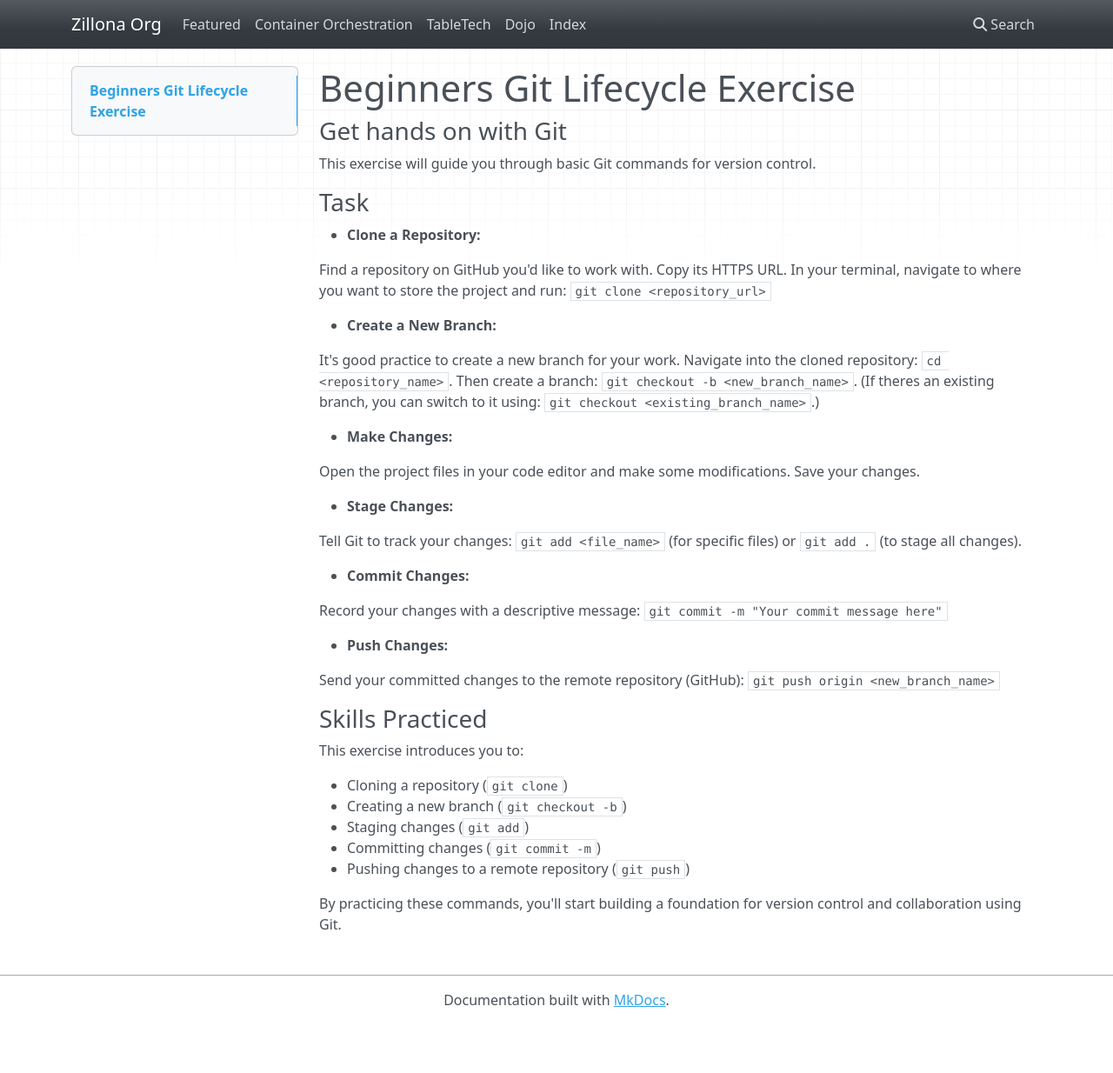
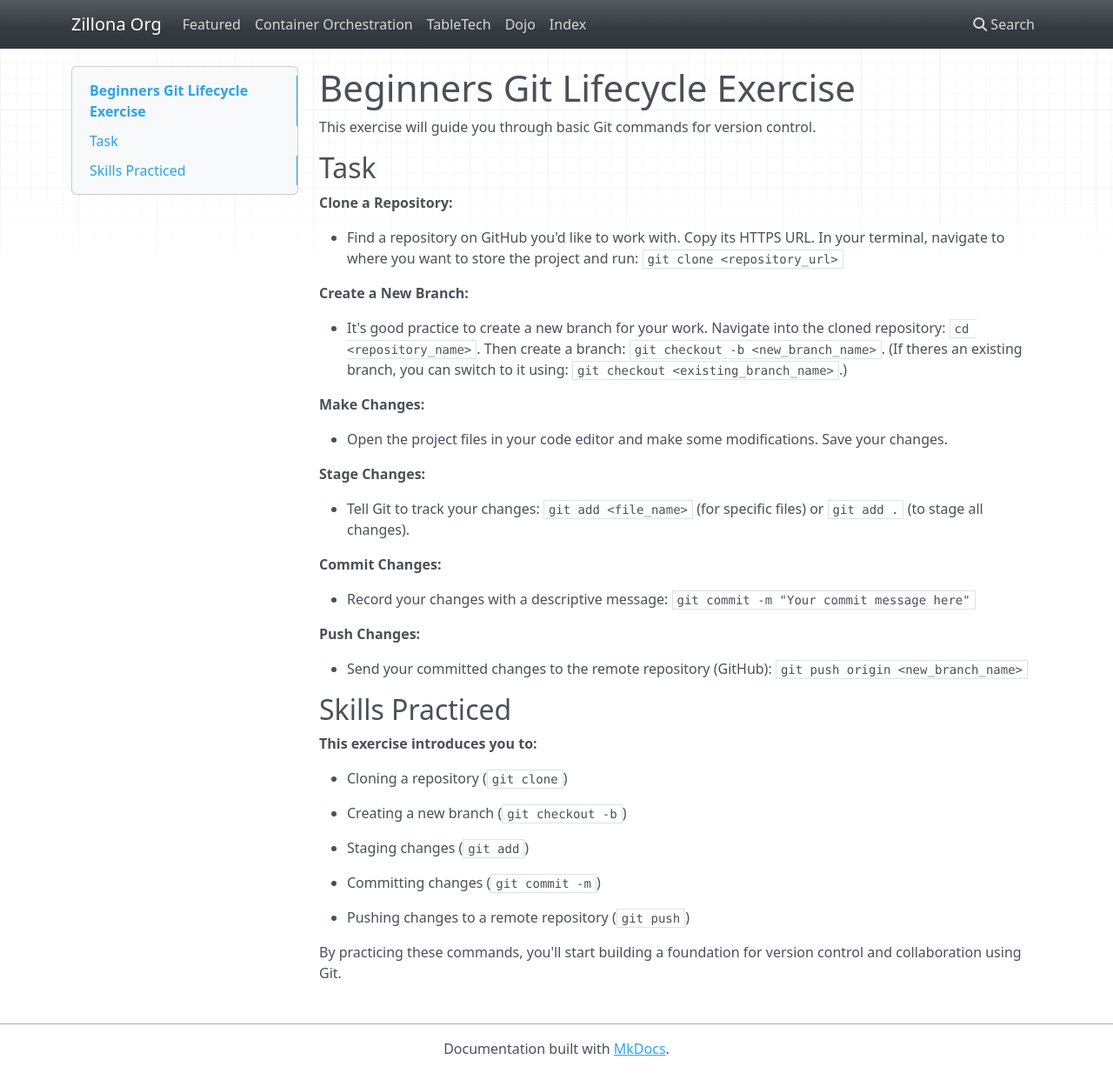
Before and after one commit to zillonaorg/Welcome, an MkDocs documentation site: the page built from docs/git_exercise-1.md, in a window 1280 px wide and 1234 px high. Shown: the whole window at 87% size. Built offline with MkDocs 1.6.1, drawn with Linux system fonts in a browser that asks for light colours; nearby versions of some CDN libraries.

Commit message:
Syntax adjutments

```diff
--- a/docs/git_exercise-1.md
+++ b/docs/git_exercise-1.md
@@ -1,43 +1,45 @@
 # Beginners Git Lifecycle Exercise
-
-### Get hands on with Git
 
 This exercise will guide you through basic Git commands for version control.
 
-### Task
+## Task
 
-* **Clone a Repository:**
+**Clone a Repository:**
 
-  Find a repository on GitHub you'd like to work with. Copy its HTTPS URL. In your terminal, navigate to where you want to store the project and run: `git clone <repository_url>`
+  * Find a repository on GitHub you'd like to work with. Copy its HTTPS URL. In your terminal, navigate to where you want to store the project and run: `git clone <repository_url>`
 
-* **Create a New Branch:**
+**Create a New Branch:**
 
-  It's good practice to create a new branch for your work. Navigate into the cloned repository: `cd <repository_name>`. Then create a branch: `git checkout -b <new_branch_name>`. (If theres an existing branch, you can switch to it using: `git checkout <existing_branch_name>`.)
+  * It's good practice to create a new branch for your work. Navigate into the cloned repository: `cd <repository_name>`. Then create a branch: `git checkout -b <new_branch_name>`. (If theres an existing branch, you can switch to it using: `git checkout <existing_branch_name>`.)
 
-* **Make Changes:**
+**Make Changes:**
 
-  Open the project files in your code editor and make some modifications. Save your changes.
+  * Open the project files in your code editor and make some modifications. Save your changes.
 
-* **Stage Changes:**
+**Stage Changes:**
 
-  Tell Git to track your changes: `git add <file_name>` (for specific files) or `git add .` (to stage all changes).
+  * Tell Git to track your changes: `git add <file_name>` (for specific files) or `git add .` (to stage all changes).
 
-* **Commit Changes:**
+**Commit Changes:**
 
-  Record your changes with a descriptive message: `git commit -m "Your commit message here"`
+  * Record your changes with a descriptive message: `git commit -m "Your commit message here"`
 
-* **Push Changes:**
+**Push Changes:**
 
-  Send your committed changes to the remote repository (GitHub): `git push origin <new_branch_name>`
+  * Send your committed changes to the remote repository (GitHub): `git push origin <new_branch_name>`
 
-### Skills Practiced
+## Skills Practiced
 
-This exercise introduces you to:
+**This exercise introduces you to:**
 
-* Cloning a repository (`git clone`)
-* Creating a new branch (`git checkout -b`)
-* Staging changes (`git add`)
-* Committing changes (`git commit -m`)
-* Pushing changes to a remote repository (`git push`)
+  * Cloning a repository (`git clone`)
+
+  * Creating a new branch (`git checkout -b`)
+
+  * Staging changes (`git add`)
+
+  * Committing changes (`git commit -m`)
+
+  * Pushing changes to a remote repository (`git push`)
 
 By practicing these commands, you'll start building a foundation for version control and collaboration using Git.
```
